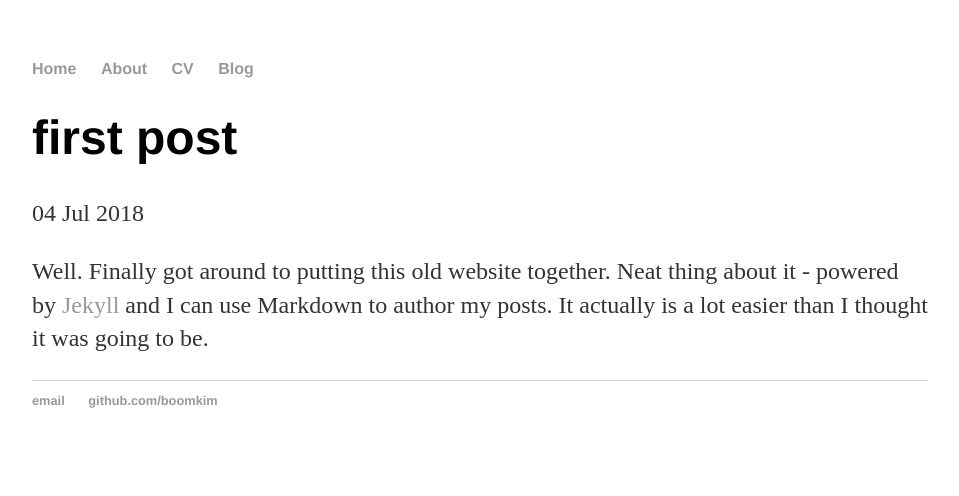
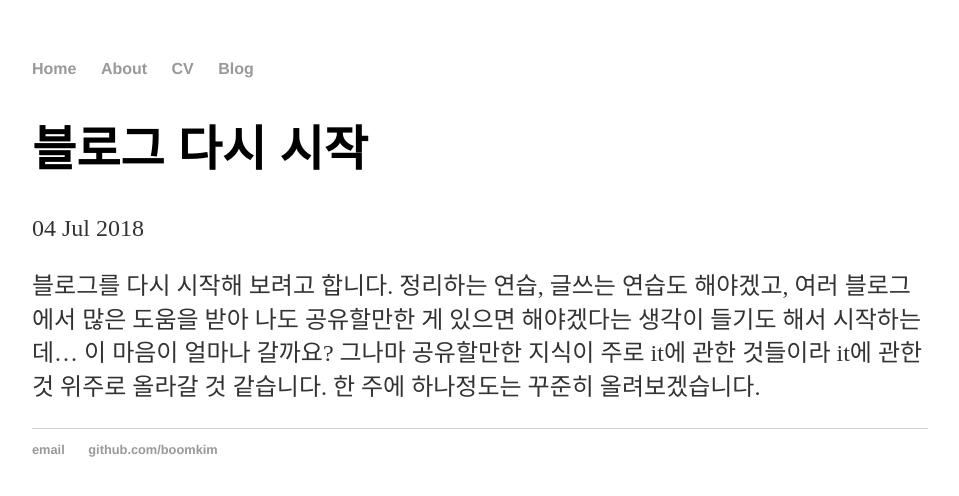
Before and after one commit to boomkim/boomkim.github.io, a Jekyll site: the page built from _posts/2018-07-04-first-post.md, in a window 1280 px wide. Shown: the top 496 px of the page, without its empty margins (160-1119 px from the left). Built offline with Jekyll 4.4.1, drawn with Linux system fonts in a browser that asks for light colours.

Commit message:
첫번째 포스트 업데이트

```diff
--- a/_posts/2018-07-04-first-post.md
+++ b/_posts/2018-07-04-first-post.md
@@ -1,7 +1,8 @@
 ---
 layout: post
-title: "first post"
+title: "블로그 다시 시작"
 date: 2018-07-04
 ---
 
-Well. Finally got around to putting this old website together. Neat thing about it - powered by [Jekyll](http://jekyllrb.com) and I can use Markdown to author my posts. It actually is a lot easier than I thought it was going to be.
+블로그를 다시 시작해 보려고 합니다. 정리하는 연습, 글쓰는 연습도 해야겠고, 여러 블로그에서 많은 도움을 받아 나도 공유할만한 게 있으면 해야겠다는 생각이 들기도 해서 시작하는데... 이 마음이 얼마나 갈까요?
+그나마 공유할만한 지식이 주로 it에 관한 것들이라 it에 관한 것 위주로 올라갈 것 같습니다. 한 주에 하나정도는 꾸준히 올려보겠습니다.
--- a/blog/index.html
+++ b/blog/index.html
@@ -1,8 +1,9 @@
 ---
 layout: default
-title: Ever glow's Blog
+title: 김범환의 블로그
 ---
 	<h1>{{ page.title }}</h1>
+	<p>주제는 다소 잡다할 수 있습니다.</p>
 	<ul class="posts">
 
 	  {% for post in site.posts %}
```
